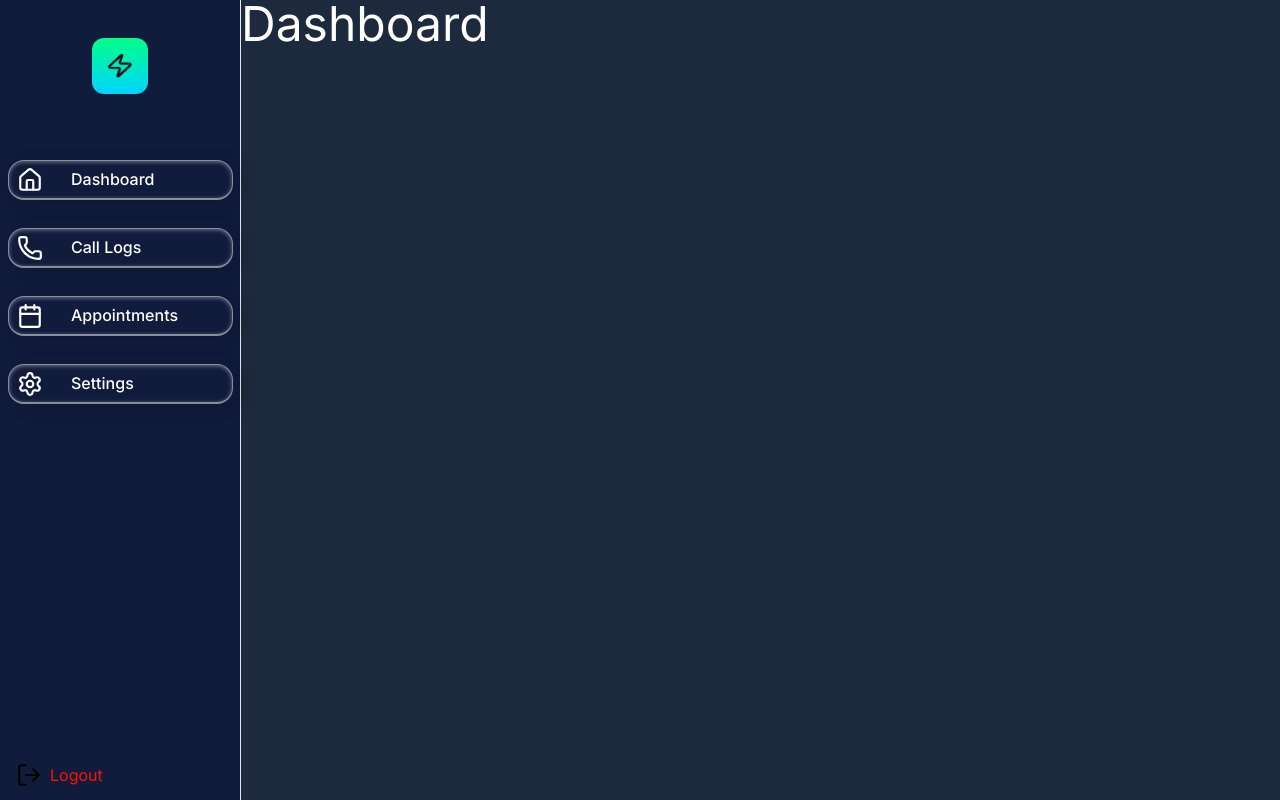
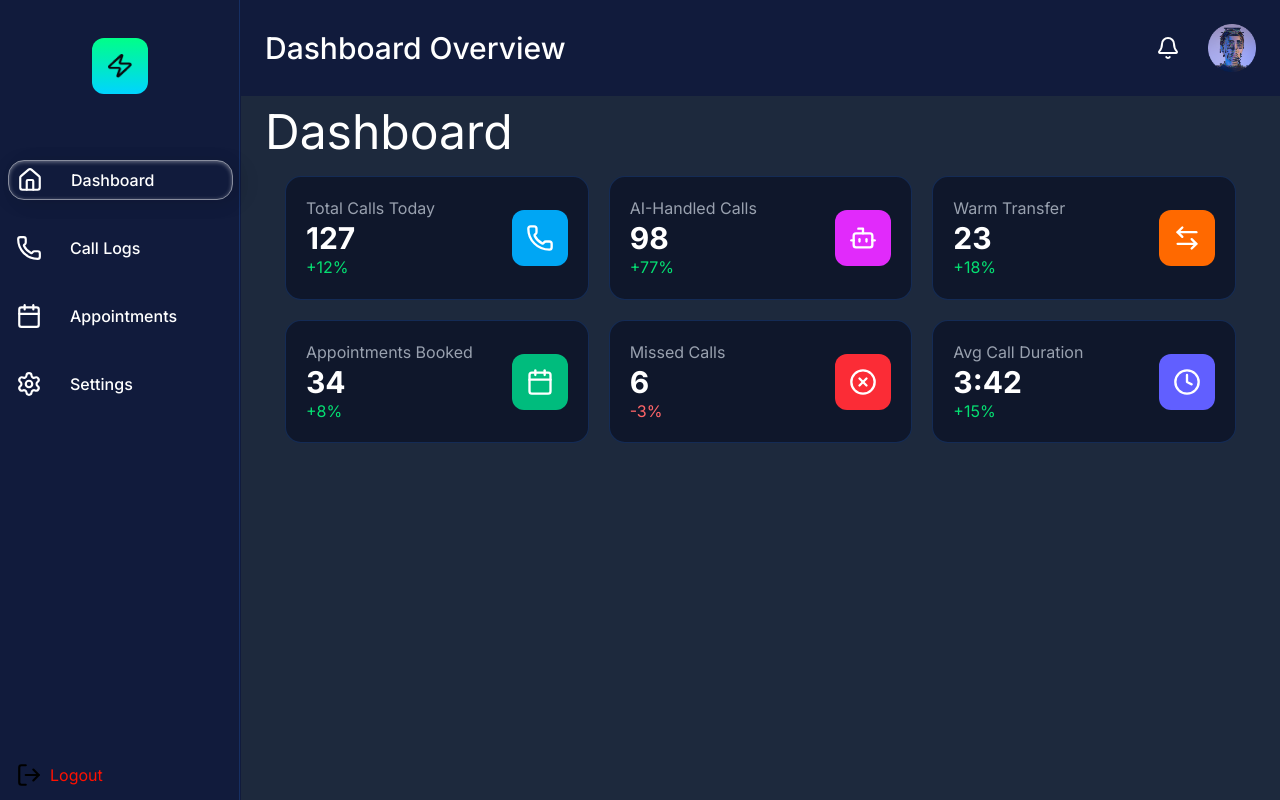
Before and after one commit to Ripon-Mardy/nextjs-dashboard, a Next.js app: page / in a window 1280 px wide. Built offline with nearby package versions, Linux system fonts and the light colour scheme.

Commit message:
design add

```diff
--- a/app/layout.js
+++ b/app/layout.js
@@ -1,16 +1,8 @@
-import { Geist, Geist_Mono , Inter } from "next/font/google";
+import {Inter } from "next/font/google";
 import "./globals.css";
 import Sidebar from "@/components/layout/Sidebar";
+import Header from "@/components/layout/Header";
 
-const geistSans = Geist({
-  variable: "--font-geist-sans",
-  subsets: ["latin"],
-});
-
-const geistMono = Geist_Mono({
-  variable: "--font-geist-mono",
-  subsets: ["latin"],
-});
 
 const inter = Inter({
   subsets: ["latin"],
@@ -26,13 +18,16 @@ export default function RootLayout({ children }) {
   return (
     <html lang="en">
       <body
-        className={`bg-main text-white ${inter.className} antialiased`}
+        className={`bg-main text-white h-auto ${inter.className} antialiased`}
       >
        <main className="max-w-[1440px] mx-auto flex">
-        <div className="w-[241px] border-r border-gray-200 h-screen">
+        <div className="w-[241px] border-r border-[#111B3C] min-h-screen">
           <Sidebar/>
         </div>
+       <div className="w-full">
+         <Header/>
          {children}
+       </div>
        </main>
       </body>
     </html>
--- a/app/page.js
+++ b/app/page.js
@@ -1,8 +1,10 @@
+import Dashboard from "@/components/layout/Dashboard";
 
 export default function Home() {
   return (
-    <>
-    <h1 className="text-5xl text-text">Dashboard</h1>
-    </>
+    <div className="px-6 py-3">
+    <h2 className="text-5xl">Dashboard</h2>
+    <Dashboard/>
+    </div>
   );
 }
--- /dev/null
+++ b/components/layout/Dashboard.js
@@ -0,0 +1,52 @@
+import React from 'react';
+import {
+  Phone,
+  Bot,
+  ArrowLeftRight,
+  Calendar,
+  XCircle,
+  Clock,
+} from 'lucide-react';
+
+const cards = [
+  { title: "Total Calls Today", value: 127, change: "+12%", icon: Phone, bg: "bg-sky-500" },
+  { title: "AI-Handled Calls", value: 98, change: "+77%", icon: Bot, bg: "bg-fuchsia-500" },
+  { title: "Warm Transfer", value: 23, change: "+18%", icon: ArrowLeftRight, bg: "bg-orange-500" },
+  { title: "Appointments Booked", value: 34, change: "+8%", icon: Calendar, bg: "bg-emerald-500" },
+  { title: "Missed Calls", value: 6, change: "-3%", icon: XCircle, bg: "bg-red-500" },
+  { title: "Avg Call Duration", value: "3:42", change: "+15%", icon: Clock, bg: "bg-indigo-500" },
+];
+
+function Dashboard() {
+  return (
+    <div className="p-5 grid grid-cols-1 sm:grid-cols-2 lg:grid-cols-3 gap-5">
+      {cards.map((card, i) => {
+        const Icon = card.icon;
+        const isPositive = card.change.startsWith('+');
+
+        return (
+          <div
+            key={i}
+            className="border border-[#2B7FFF33] bg-[#0F172B] p-5 rounded-2xl flex justify-between items-center"
+          >
+            {/* Text part */}
+            <div>
+              <div className="text-gray-400 text-sm">{card.title}</div>
+              <div className="text-white text-3xl font-bold">{card.value}</div>
+              <div className={isPositive ? "text-green-400 text-sm" : "text-red-400 text-sm"}>
+                {card.change}
+              </div>
+            </div>
+
+            {/* Icon part */}
+            <div className={`w-14 h-14 rounded-xl flex items-center justify-center ${card.bg}`}>
+              <Icon size={28} color="white" />
+            </div>
+          </div>
+        );
+      })}
+    </div>
+  );
+}
+
+export default Dashboard;
--- a/components/layout/Header.js
+++ b/components/layout/Header.js
@@ -1,8 +1,26 @@
 import React from 'react'
+import Image from 'next/image';
+
+import { Bell } from 'lucide-react';
+
+import profilePhoto from '@/public/profile.png'
 
 const Header = () => {
   return (
-    <></>
+    <>
+    <div className='flex items-center justify-between w-full h-[96px] bg-sidebar bg-black px-6'>
+
+      <h2 className='font-medium text-white text-3xl'>Dashboard Overview</h2>
+
+      <div className='flex items-center gap-7'>
+        <Bell className='w-6 h-6'/>
+        <div className='w-12 h-12 rounded-full'>
+          <Image src={profilePhoto} layout='responsive' className='w-full' alt='profile' />
+        </div>
+      </div>
+
+    </div>
+    </>
   )
 }
 
--- a/components/layout/Sidebar.js
+++ b/components/layout/Sidebar.js
@@ -9,16 +9,17 @@ import logo from "@/public/logo/Vector.png";
 import { House, Phone, Calendar, LogOut, Settings   } from "lucide-react";
 
 const Sidebar = () => {
-  const menus = [
-    { name: "Dashboard", icon: House },
-    { name: "Call Logs", icon: Phone },
-    { name: "Appointments", icon: Calendar },
-    { name: "Settings", icon: Settings  },
-  ];
+const menus = [
+  { name: "Dashboard", icon: House, path: "/" },
+  { name: "Call Logs", icon: Phone, path: "/call-logs" },
+  { name: "Appointments", icon: Calendar, path: "/appointments" },
+  { name: "Settings", icon: Settings, path: "/settings" },
+];
 
   const pathname = usePathname();
+
   return (
-    <div className="bg-sidebar flex flex-col items-start h-full px-2">
+    <div className="bg-sidebar flex flex-col border-r border-[#2B7FFF33] items-start h-full px-2">
       {/* logo  */}
       <div className="logo-background mx-auto w-[56px] h-[56px] mt-[38px] flex justify-center items-center rounded-xl">
         <Image src={logo} className="w-6 h-6" alt="logo" />
@@ -30,8 +31,8 @@ const Sidebar = () => {
         {menus.map((item, index) => (
           <div key={index} className="flex gap-32">
             <Link
-              href={"#"}
-              className="flex items-center gap-7 px-2 py-1 space-y-5 font-medium text-sm rounded-2xl border-b-2 border border-white/50  w-[225px] h-[40px] menu-shadow"
+              href={item.path}
+              className={`flex items-center gap-7 px-2 py-1 space-y-5 font-medium text-sm rounded-2xl   w-[225px] h-[40px] ${pathname === item.path ? 'menu-shadow border border-white/50' : ''} `}
             >
               {<item.icon className="w-[26px] h-[26px]" />} {item.name}
             </Link>
```
Also changed, not shown: public/profile.png (added), 1 other file (tests, documents, lock files or other folders).
